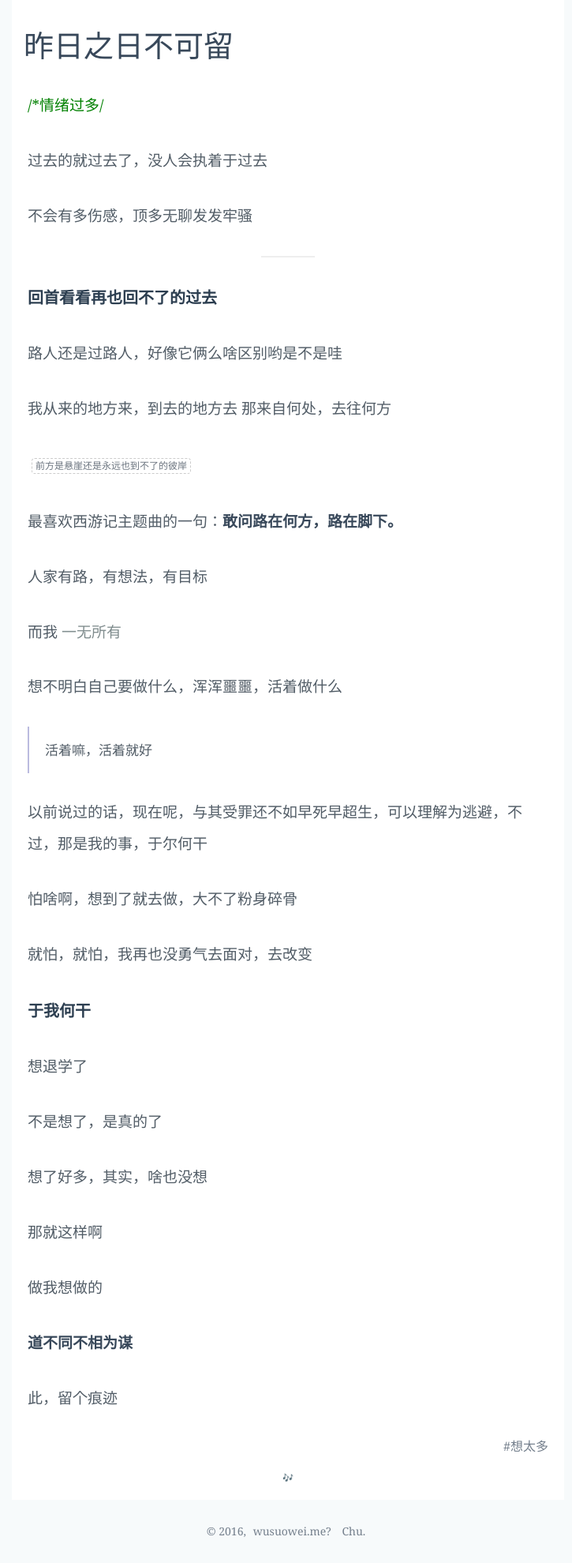
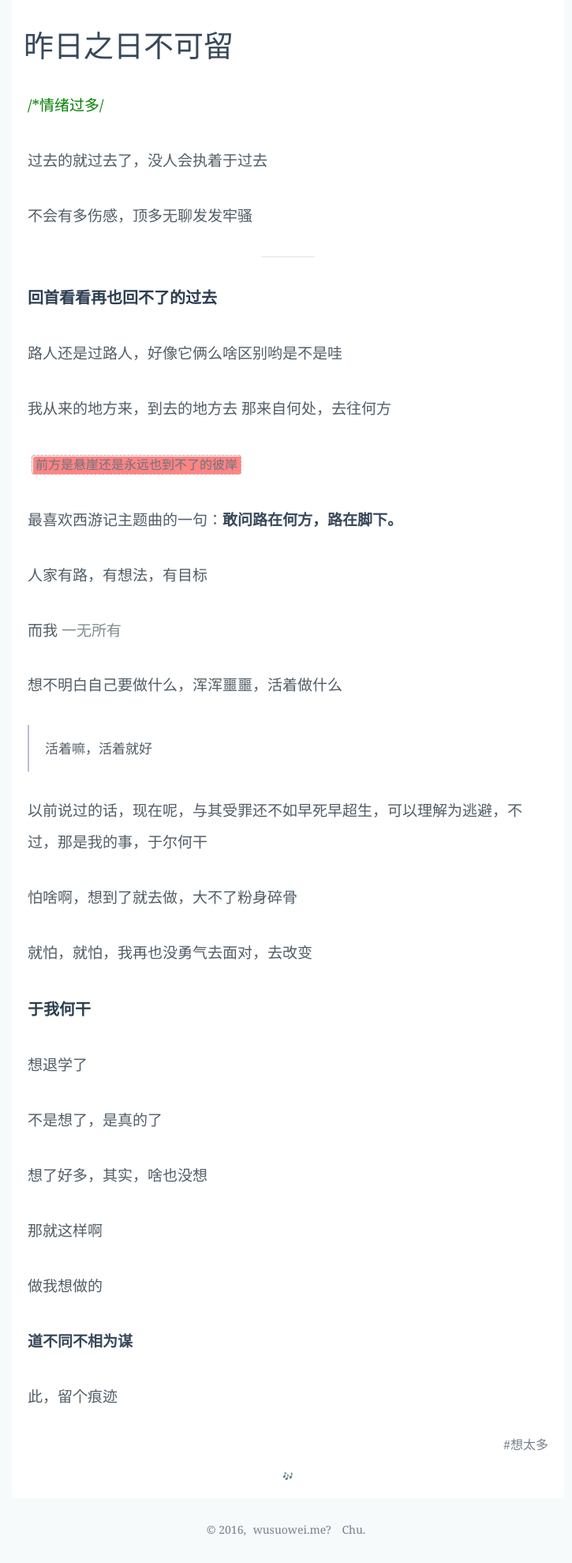
Before and after one commit to bqkc/bqkc.github.io, a Jekyll site: the page built from _posts/2016/2016-10-16-see-me.md, in a window 1280 px wide. Shown: the whole page at 79% size, without its empty margins (275-1000 px from the left). Built offline with Jekyll 4.4.1, drawn with Linux system fonts in a browser that asks for light colours.

Commit message:
Update style.css

```diff
--- a/style/style.css
+++ b/style/style.css
@@ -228,9 +228,9 @@
   -webkit-border-radius: 4px;
   border-radius: 4px;
   box-shadow: inset 1px 1px #FFF;
-  background: #FFF;
+  background: #FF8484;
   color: #6b747f;
-  font-size: 12px;
+  font-size: 16px;
   margin: 0 5px 0 5px;
 }
 
```
